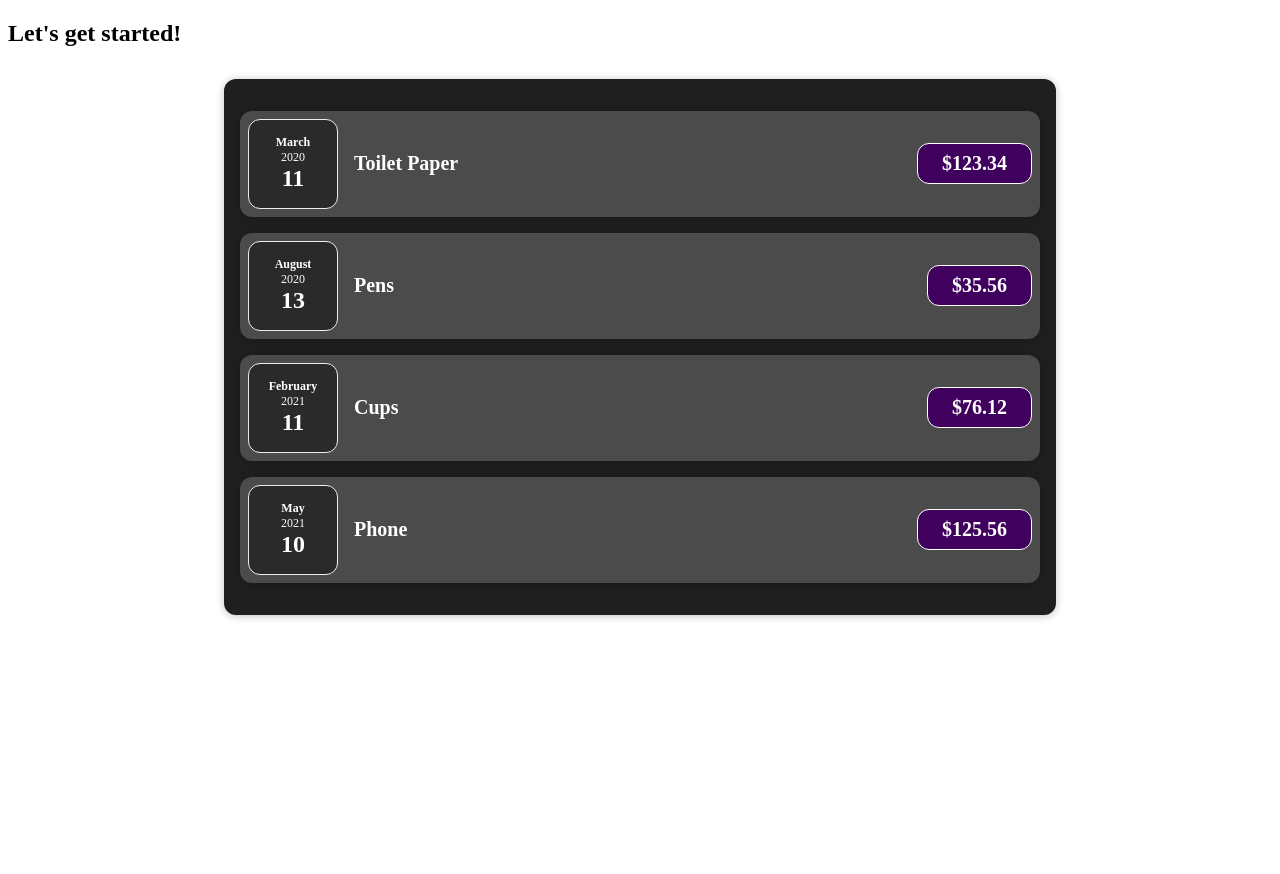
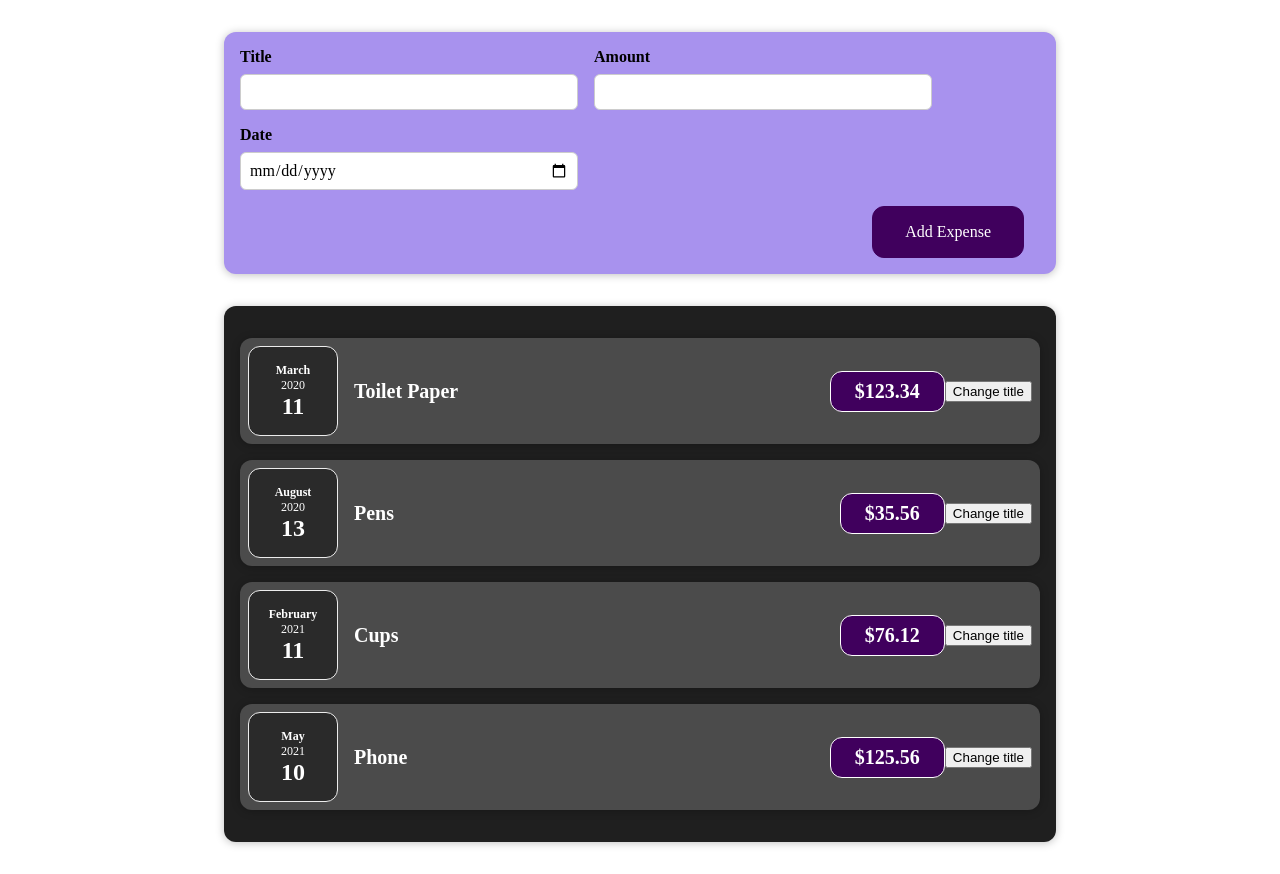
Before and after one commit to nghiapham137/React_Expenses, a React (Create React App) app: page / in a window 1280 px wide. Before the commit the page ends 800 px from the top, so only its background shows below. Built offline with nearby package versions, Linux system fonts and the light colour scheme.

Commit message:
2 way binding

```diff
--- a/src/App.js
+++ b/src/App.js
@@ -1,5 +1,6 @@
 // import ExpenseItem from "./components/ExpenseItem";
 import Expense from "./components/Expenses/Expense";
+import NewExpense from "./components/NewExpense/NewExpense";
 
 function App() {
   const expenses = [
@@ -29,10 +30,15 @@ function App() {
     },
   ];
 
+  const addExpenseHandler = expense => {
+    console.log('In App.js');
+    console.log(expense);
+  }
+
   document.getElementById("root");
   return (
     <div>
-      <h2>Let's get started!</h2>
+      <NewExpense onAddExpense={addExpenseHandler} />
       <Expense items={expenses}></Expense>
     </div>
   );
--- a/src/components/Expenses/ExpenseItem.js
+++ b/src/components/Expenses/ExpenseItem.js
@@ -1,17 +1,22 @@
+import React, { useState } from "react";
 import "./ExpenseItem.css";
 import ExpenseDate from './ExpenseDate'
 import Card from "../UI/Card";
 
 function ExpenseItem(props) {
-
+  const [title, setTitle] = useState(props.title);
+  const clickHandler = () => {
+    setTitle('Updated!');
+  }
 
   return (
     <Card className="expense-item">
       <ExpenseDate date={props.date}></ExpenseDate>
       <div className="expense-item__description">
-        <h2>{props.title}</h2>
+        <h2>{title}</h2>
       </div>
       <div className="expense-item__price">${props.amount}</div>
+      <button onClick={clickHandler}>Change title</button>
     </Card>
   );
 }
--- /dev/null
+++ b/src/components/NewExpense/ExpenseForm.css
@@ -0,0 +1,26 @@
+.new-expense__controls {
+    display: flex;
+    flex-wrap: wrap;
+    gap: 1rem;
+    margin-bottom: 1rem;
+    text-align: left;
+  }
+
+  .new-expense__control label {
+    font-weight: bold;
+    margin-bottom: 0.5rem;
+    display: block;
+  }
+
+  .new-expense__control input {
+    font: inherit;
+    padding: 0.5rem;
+    border-radius: 6px;
+    border: 1px solid #ccc;
+    width: 20rem;
+    max-width: 100%;
+  }
+
+  .new-expense__actions {
+    text-align: right;
+  }
--- /dev/null
+++ b/src/components/NewExpense/ExpenseForm.js
@@ -0,0 +1,74 @@
+import React, {useState} from 'react';
+import './ExpenseForm.css';
+
+const ExpenseForm = (props) => {
+    const [enteredTitle, setEnteredTitle] = useState('');
+    const [enteredAmount, setEnteredAmount] = useState('');
+    const [enteredDate, setEnteredDate] = useState('')
+    // const [userInput, setUserInput] = useState({
+    //     enteredTitle: '',
+    //     enteredAmount: '',
+    //     enteredDate: ''
+    // });
+
+    const titleChangeHandler = (event) => {
+        setEnteredTitle(event.target.value);
+        // setUserInput({
+        //     ...userInput,
+        //     enteredTitle: event.target.value
+        // });
+    };
+
+    const amountChangeHandler = (event) => {
+        setEnteredAmount(event.target.value);
+        // setUserInput({
+        //     ...userInput,
+        //     enteredAmount: event.target.value
+        // });
+
+    };
+
+    const dateChangeHandle = (event) => {
+        setEnteredDate(event.target.value);
+        // setUserInput({
+        //     ...userInput,
+        //     enteredDate: event.target.value
+        // });
+    }
+
+    const submitHandler = (event) => {
+        event.preventDefault();
+
+        const expenseData = {
+            title: enteredTitle,
+            amount: enteredAmount,
+            date: new Date(enteredDate)
+        };
+        props.onSaveExpenseData(expenseData);
+        setEnteredTitle('');
+        setEnteredAmount('');
+        setEnteredDate('');
+    };
+
+    return <form onSubmit={submitHandler}>
+        <div className='new-expense__controls'>
+            <div className='new-expense__control'>
+                <label>Title</label>
+                <input type='text' value={enteredTitle}  onChange={titleChangeHandler}/>
+            </div>
+            <div className='new-expense__control'>
+                <label>Amount</label>
+                <input type='number' min='0.01' step='0.01' value={enteredAmount} onChange={amountChangeHandler}/>
+            </div>
+            <div className='new-expense__control'>
+                <label>Date</label>
+                <input type='date' min='2019-01-01' max='2022-12-31' value={enteredDate} onChange={dateChangeHandle}/>
+            </div>
+        </div>
+        <div className='new-expense__actions'>
+            <button type='submit'>Add Expense</button>
+        </div>
+    </form>
+};
+
+export default ExpenseForm;
--- /dev/null
+++ b/src/components/NewExpense/NewExpense.css
@@ -0,0 +1,38 @@
+.new-expense {
+    background-color: #a892ee;
+    padding: 1rem;
+    margin: 2rem auto;
+    width: 50rem;
+    max-width: 95%;
+    border-radius: 12px;
+    text-align: center;
+    box-shadow: 0 1px 8px rgba(0, 0, 0, 0.25);
+  }
+
+  .new-expense button {
+    font: inherit;
+    cursor: pointer;
+    padding: 1rem 2rem;
+    border: 1px solid #40005d;
+    background-color: #40005d;
+    color: white;
+    border-radius: 12px;
+    margin-right: 1rem;
+  }
+
+  .new-expense button:hover,
+  .new-expense button:active {
+    background-color: #510674;
+    border-color: #510674;
+  }
+
+  .new-expense button.alternative {
+    color: #220131;
+    border-color: transparent;
+    background-color: transparent;
+  }
+
+  .new-expense button.alternative:hover,
+  .new-expense button.alternative:active {
+    background-color: #ddb3f8;
+  }
--- /dev/null
+++ b/src/components/NewExpense/NewExpense.js
@@ -0,0 +1,20 @@
+import React from 'react';
+import './NewExpense.css';
+import ExpenseForm from './ExpenseForm';
+
+const NewExpense = (props) => {
+    const saveExpenseDataHandler = (enteredExpenseData) => {
+        const expenseData = {
+            ...enteredExpenseData,
+            id: Math.random().toString()
+        };
+        props.onAddExpense(expenseData);
+        console.log(expenseData);
+    }
+
+    return <div className="new-expense">
+        <ExpenseForm onSaveExpenseData={saveExpenseDataHandler} />
+    </div>
+}
+
+export default NewExpense;
```
Also changed, not shown: 1 other file (tests, documents, lock files or other folders).
